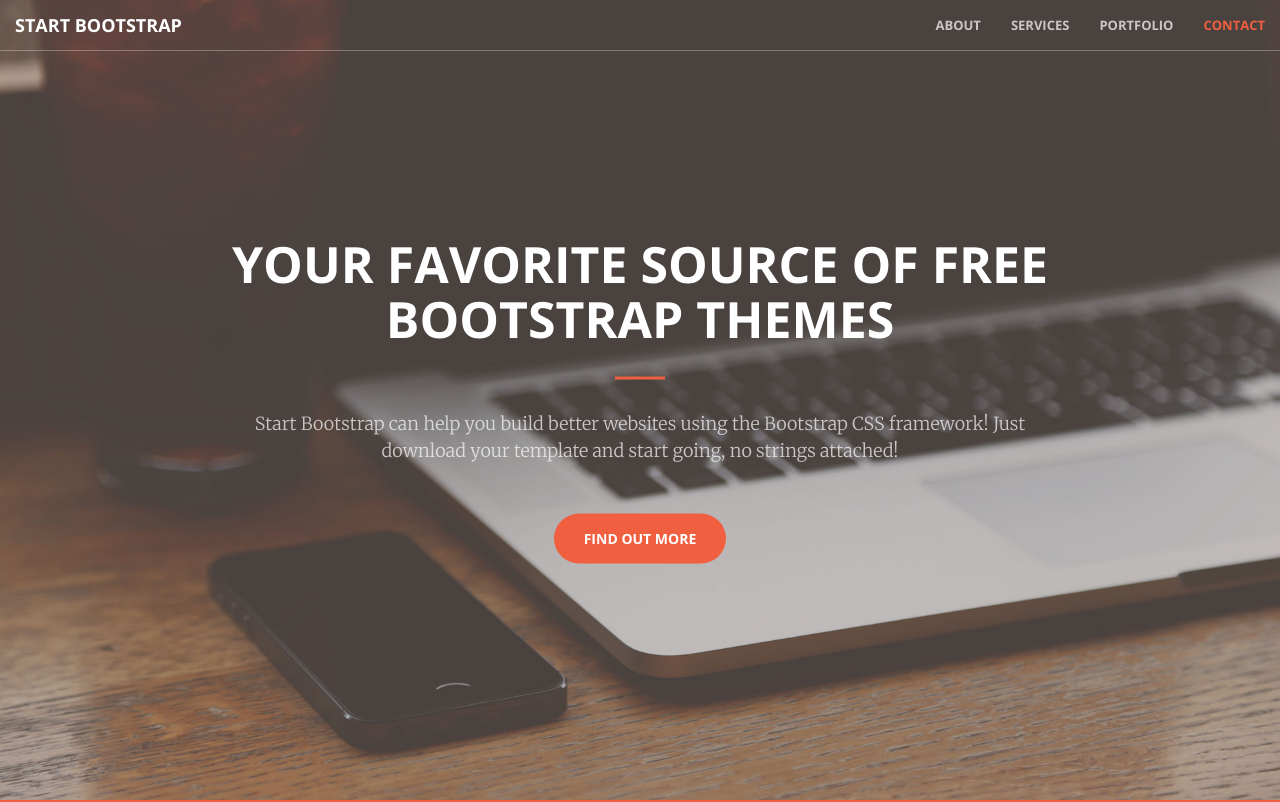
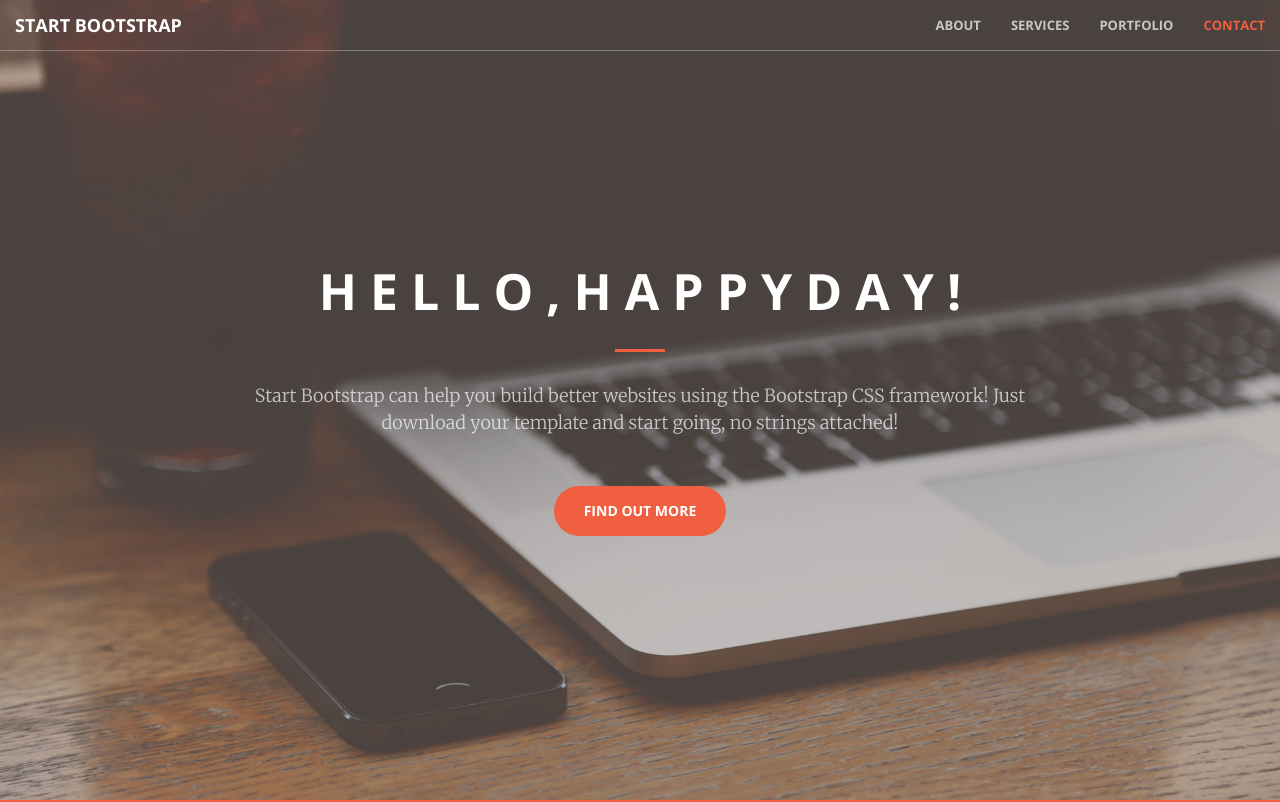
Before and after one commit to ruby6480/git-demo, a plain HTML site: page index.html in a window 1280 px wide. Shown: the top 802 px of the page. Drawn offline with nearby package versions, Linux system fonts and the light colour scheme.

Commit message:
note : change title.

```diff
--- a/index.html
+++ b/index.html
@@ -71,7 +71,7 @@
     <header>
         <div class="header-content">
             <div class="header-content-inner">
-                <h1 id="homeHeading">Your Favorite Source of Free Bootstrap Themes</h1>
+                <h1 id="homeHeading">H E L L O , H A P P Y D A Y !</h1>
                 <hr>
                 <p>Start Bootstrap can help you build better websites using the Bootstrap CSS framework! Just download your template and start going, no strings attached!</p>
                 <a href="#about" class="btn btn-primary btn-xl page-scroll">Find Out More</a>
```
